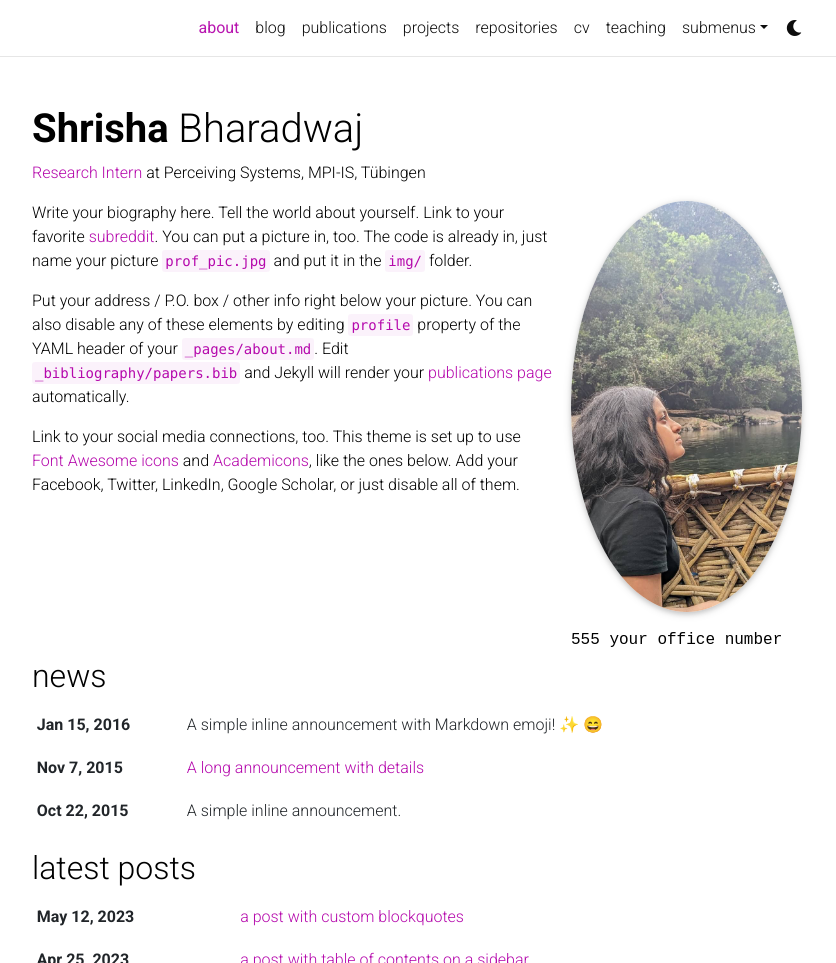
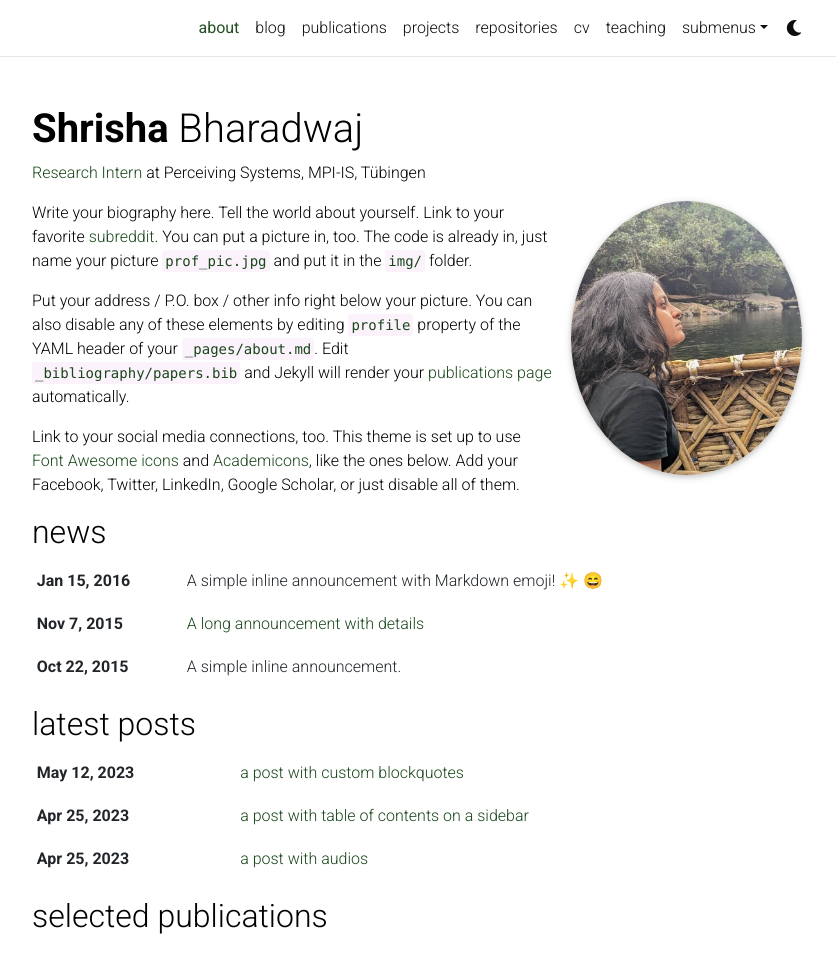
Before and after one commit to sbharadwajj/sbharadwajj.github.io, a Jekyll site: the page built from _pages/about.md, in a window 1280 px wide and 1396 px high, cut to the strip 0-963 px from the top of the window. Shown: the whole strip, without its empty margins (223-1059 px from the left). Built offline with Jekyll 4.4.1, drawn with Linux system fonts in a browser that asks for light colours; full-size pictures stand in for the smaller copies a plugin makes; emoji names are drawn with the system emoji font; comment, search, counter and statistics services are not loaded; a style sheet for code colours, icons or effects is not loaded.

Commit message:
change color

```diff
--- a/_pages/about.md
+++ b/_pages/about.md
@@ -8,8 +8,7 @@
   align: right
   image: prof_pic.jpg
   image_circular: true # crops the image to make it circular
-  address: >
-    <p>555 your office number</p>
+  address:
 
 news: true  # includes a list of news items
 latest_posts: true  # includes a list of the newest posts
--- a/_sass/_themes.scss
+++ b/_sass/_themes.scss
@@ -7,8 +7,8 @@
   --global-code-bg-color: #{$code-bg-color-light};
   --global-text-color: #{$black-color};
   --global-text-color-light: #{$grey-color};
-  --global-theme-color: #{$purple-color};
-  --global-hover-color: #{$purple-color};
+  --global-theme-color: #{$green-color-dark};
+  --global-hover-color: #{$green-color-dark};
   --global-hover-text-color: #{$white-color};
   --global-footer-bg-color: #{$grey-color-dark};
   --global-footer-text-color: #{$grey-color-light};
--- a/_sass/_variables.scss
+++ b/_sass/_variables.scss
@@ -14,7 +14,7 @@
 $light-cyan-color:    lighten($cyan-color, 25%);
 $green-color:         #00ab37 !default;
 $green-color-lime:    #B7D12A !default;
-$green-color-dark:    #009f06 !default;
+$green-color-dark:    #154316fb !default;
 $green-color-light:   #ddffdd !default;
 $green-color-bright:  #11D68B !default;
 $purple-color:        #B509AC !default;
```
Also changed, not shown: assets/img/prof_pic.jpg.
